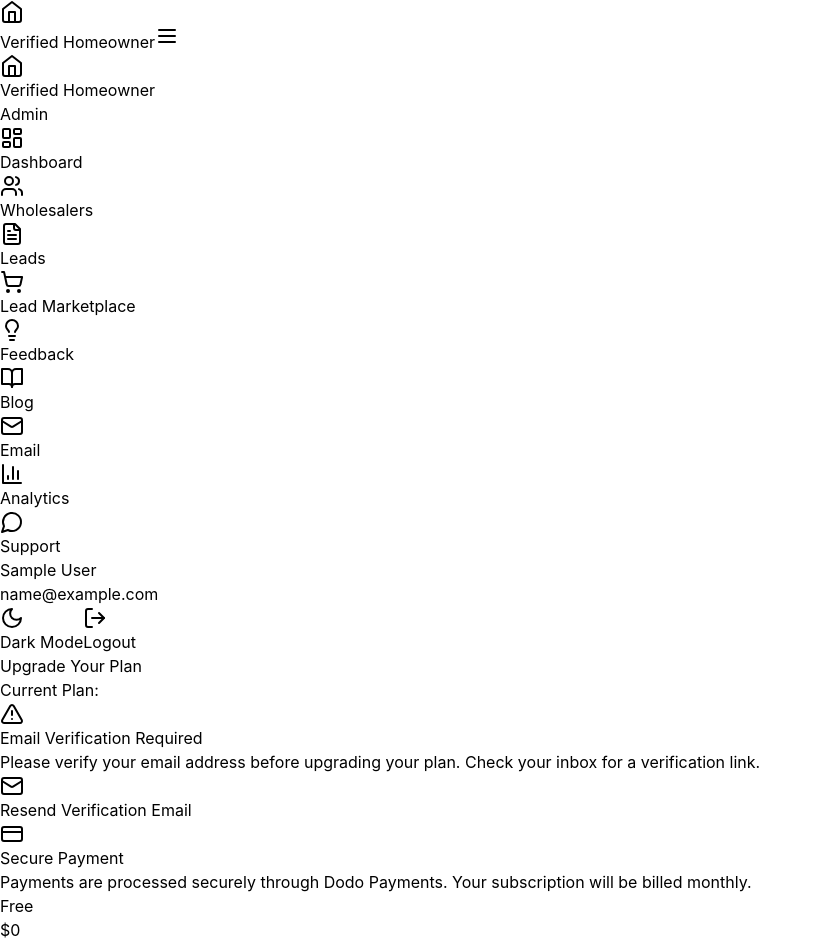
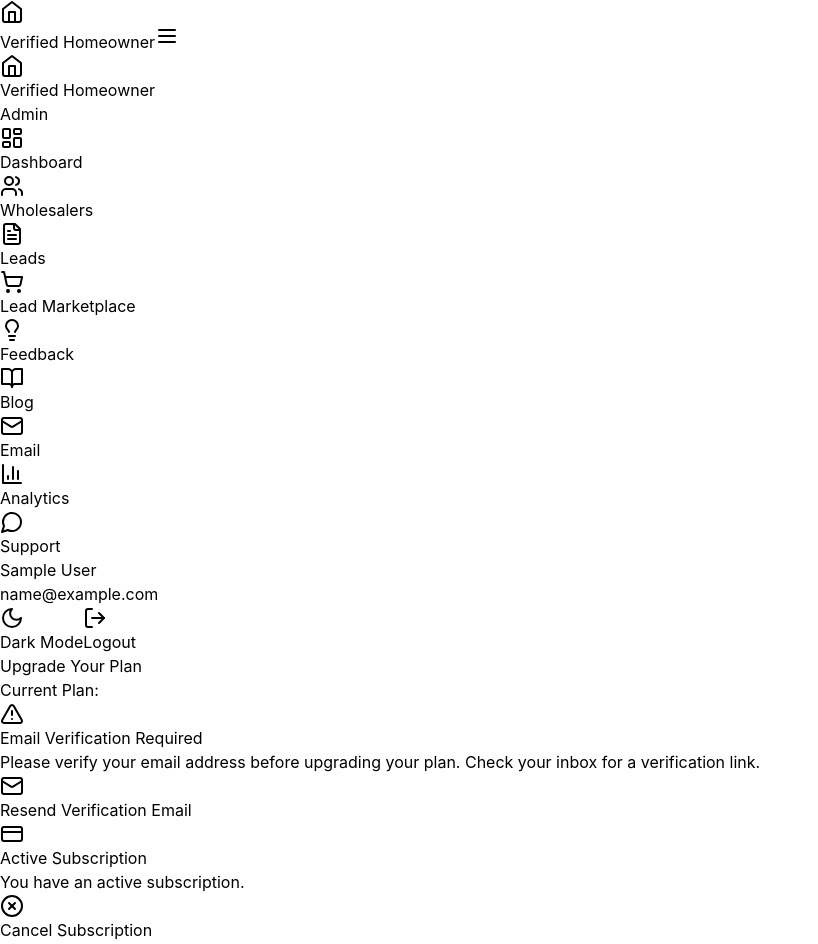
Before and after one commit to crynxmartinez/verifiedhomeowner, a React (Vite) app in the folder frontend/: page /upgrade in a window 1280 px wide. Shown: the top 944 px of the page, without its empty margins (0-818 px from the left). Built offline with nearby package versions, Linux system fonts and the light colour scheme; no server answers; sample sign-in values are in the browser's storage.

Commit message:
Fix cancel button visibility - show for any paid plan

```diff
--- a/frontend/src/pages/wholesaler/UpgradePlan.jsx
+++ b/frontend/src/pages/wholesaler/UpgradePlan.jsx
@@ -239,8 +239,8 @@ export default function UpgradePlan() {
   };
 
   // Check if user has an active paid subscription that can be cancelled
-  const canCancelSubscription = user?.has_active_subscription &&
-    user?.plan_type !== 'free' &&
+  // Show cancel button if user has a paid plan (even if no dodoSubscriptionId - for manual upgrades)
+  const canCancelSubscription = user?.plan_type !== 'free' &&
     user?.subscription_status !== 'cancelled';
 
   // Check if subscription is cancelled but still active
```
Also changed, not shown: frontend/src/pages/admin/Wishlist.jsx (added), frontend/src/pages/wholesaler/Wishlist.jsx (added).
